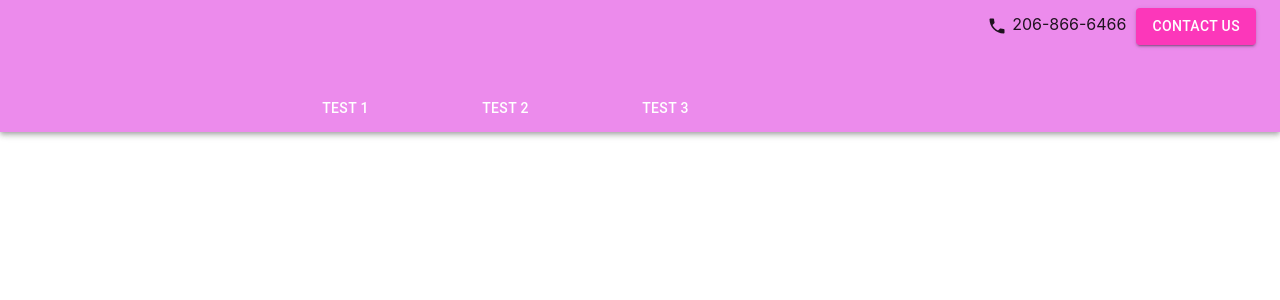
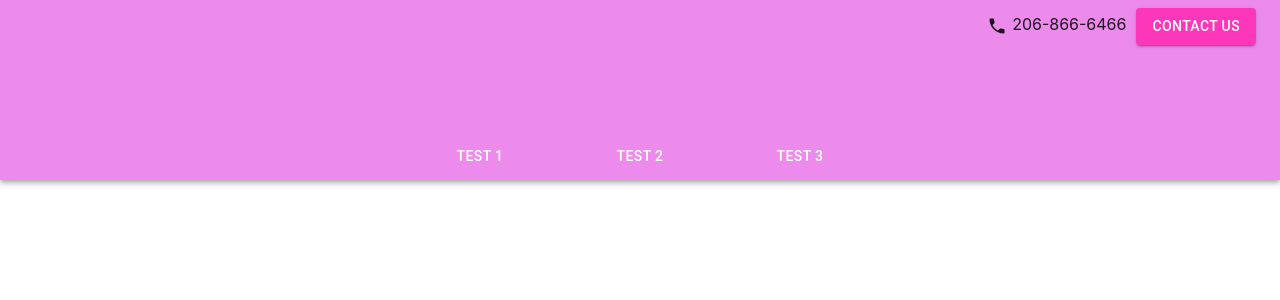
Before and after one commit to jambao24/bergin-prosthodontics, a React (Create React App) app: page / in a window 1280 px wide. Shown: the top 300 px of the page. Built offline with nearby package versions, Linux system fonts and the light colour scheme.

Commit message:
Move content to right place, tidy up looks

```diff
--- a/src/components/Navigation.css
+++ b/src/components/Navigation.css
@@ -1,17 +1,24 @@
 .Navigation_Root {
     flex-grow: 1;
+}
+
+.Navigation_Appbar {
+    display: none;
 }
 
 .Navigation_Toolbar {
     min-height: 124px !important;
     align-items: flex-start !important;
     padding-top: 8px;
+    display: flex;
+    justify-content: flex-end;
 }
 
 .Navigation_Title {
     flex-grow: 1;
     align-self: flex-end;
     text-align: center;
+    width: 100%;
 }
 
 .Navigation_Phone_Icon {
--- a/src/components/Navigation.js
+++ b/src/components/Navigation.js
@@ -10,11 +10,8 @@ const Navigation = () => {
   return (
     <ThemeProvider theme={Theme}>
       <div className="Navigation_Root">
-        <AppBar position="static">
+        <AppBar position="static" className="Navigation_Appbar">
           <Toolbar className="Navigation_Toolbar">
-            <Typography className="Navigation_Title" variant="h5" noWrap>
-              <TabDropdown></TabDropdown>
-            </Typography>
             <PhoneIcon className = "Navigation_Phone_Icon" fontSize="small"/>
             <div className="Navigation_Phone_Number">
               <Typography variant="h7" noWrap>
@@ -25,6 +22,9 @@ const Navigation = () => {
               Contact Us
             </Button>
           </Toolbar>
+          <Typography className="Navigation_Title" variant="h5" noWrap>
+            <TabDropdown></TabDropdown>
+          </Typography>
         </AppBar>
       </div>
     </ThemeProvider>
```
